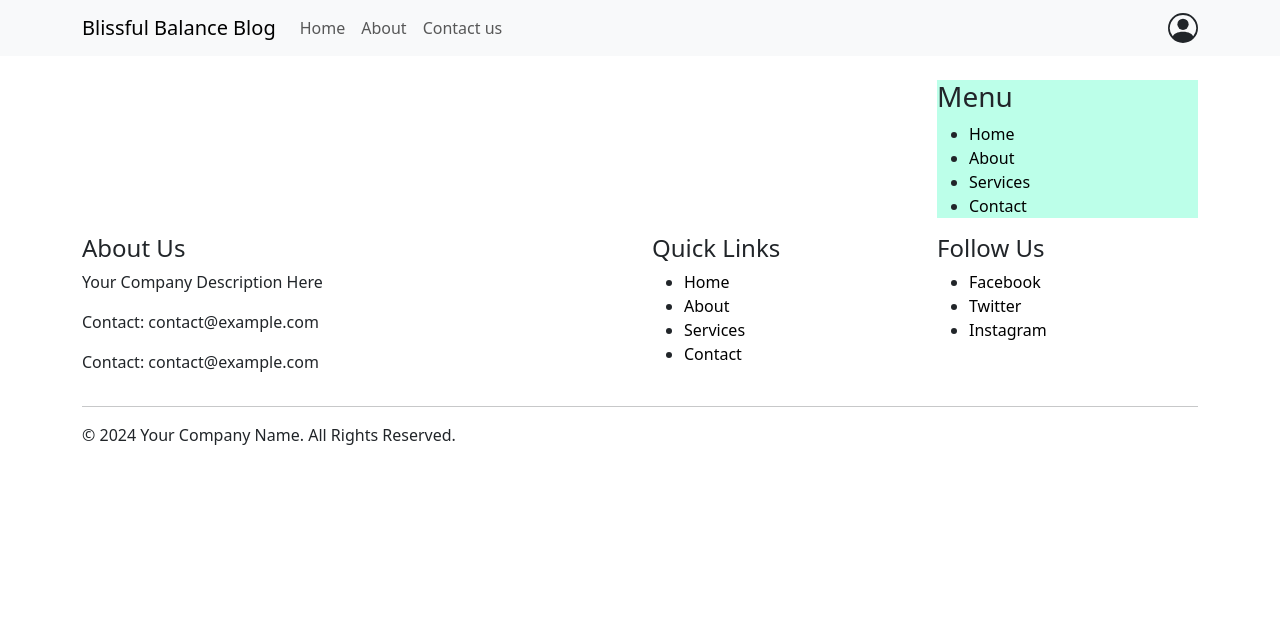
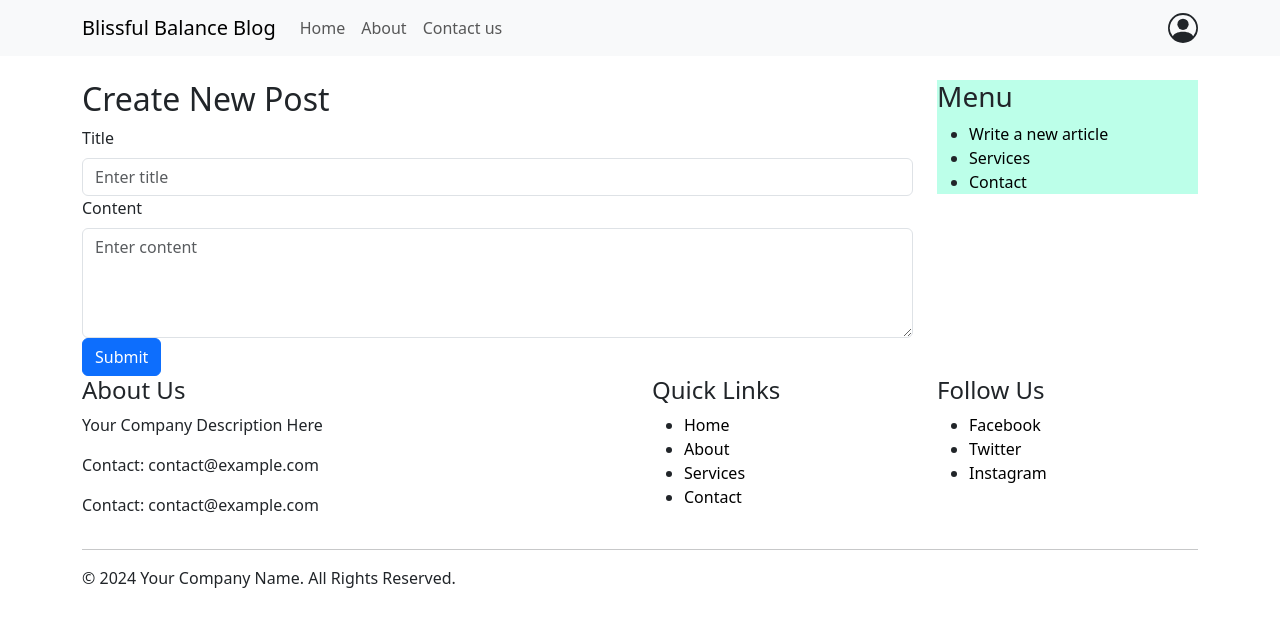
Before and after one commit to miaansaloni/blissful-balance-blog, a React (Create React App) app: page /newpost in a window 1280 px wide. Shown: the top 626 px of the page. Built offline with nearby package versions, Linux system fonts and the light colour scheme.

Commit message:
adds POST

```diff
--- a/src/App.js
+++ b/src/App.js
@@ -12,6 +12,7 @@ import Row from "react-bootstrap/Row";
 import Container from "react-bootstrap/Container";
 import Col from "react-bootstrap/Col";
 import ProfileComponent from "./components/ProfileComponent";
+import NewPost from "./components/NewPost";
 
 function App() {
   return (
@@ -26,6 +27,7 @@ function App() {
               <Route path="/contact" element={<Contact />} />
               <Route path="/about" element={<AboutPage />} />
               <Route path="/profile" element={<ProfileComponent />} />
+              <Route path="/newpost" element={<NewPost />} />
             </Routes>
           </Col>
           <Col md={3}>
--- /dev/null
+++ b/src/components/NewPost.jsx
@@ -0,0 +1,82 @@
+import React, { useState, useEffect } from "react";
+import { Form, Button } from "react-bootstrap";
+import { apiUrl } from "../constants.js";
+
+const username = "mia";
+const password = "AZDD z477 7JrW Mxnt um5h Y3uZ";
+const token = btoa(`${username}:${password}`);
+const headers = {
+  Authorization: `Basic ${token}`,
+};
+
+const NewPost = () => {
+  const [title, setTitle] = useState("");
+  const [content, setContent] = useState("");
+  const [isLoading, setIsLoading] = useState(false);
+
+  const handleSubmit = async (e) => {
+    e.preventDefault();
+    setIsLoading(true);
+
+    try {
+      const response = await fetch(`${apiUrl}/posts`, {
+        method: "POST",
+        headers: {
+          ...headers,
+          "Content-Type": "application/json",
+        },
+        body: JSON.stringify({
+          title: title,
+          content: content,
+          status: "publish",
+        }),
+      });
+
+      if (!response.ok) {
+        throw new Error("Network response was not ok");
+      }
+
+      console.log("Post created successfully");
+    } catch (error) {
+      console.error("Error creating post:", error);
+    } finally {
+      setIsLoading(false);
+      setTitle("");
+      setContent("");
+    }
+  };
+
+  return (
+    <div>
+      <h2>Create New Post</h2>
+      <Form onSubmit={handleSubmit}>
+        <Form.Group controlId="title">
+          <Form.Label>Title</Form.Label>
+          <Form.Control
+            type="text"
+            placeholder="Enter title"
+            value={title}
+            onChange={(e) => setTitle(e.target.value)}
+            required
+          />
+        </Form.Group>
+        <Form.Group controlId="content">
+          <Form.Label>Content</Form.Label>
+          <Form.Control
+            as="textarea"
+            rows={4}
+            placeholder="Enter content"
+            value={content}
+            onChange={(e) => setContent(e.target.value)}
+            required
+          />
+        </Form.Group>
+        <Button variant="primary" type="submit" disabled={isLoading}>
+          {isLoading ? "Loading..." : "Submit"}
+        </Button>
+      </Form>
+    </div>
+  );
+};
+
+export default NewPost;
--- a/src/components/SidebarComponent.jsx
+++ b/src/components/SidebarComponent.jsx
@@ -6,10 +6,7 @@ const SidebarComponent = () => {
       </div>
       <ul className="sidebar-menu">
         <li>
-          <a href="/">Home</a>
-        </li>
-        <li>
-          <a href="/about">About</a>
+          <a href="/newpost">Write a new article</a>
         </li>
         <li>
           <a href="/services">Services</a>
```
